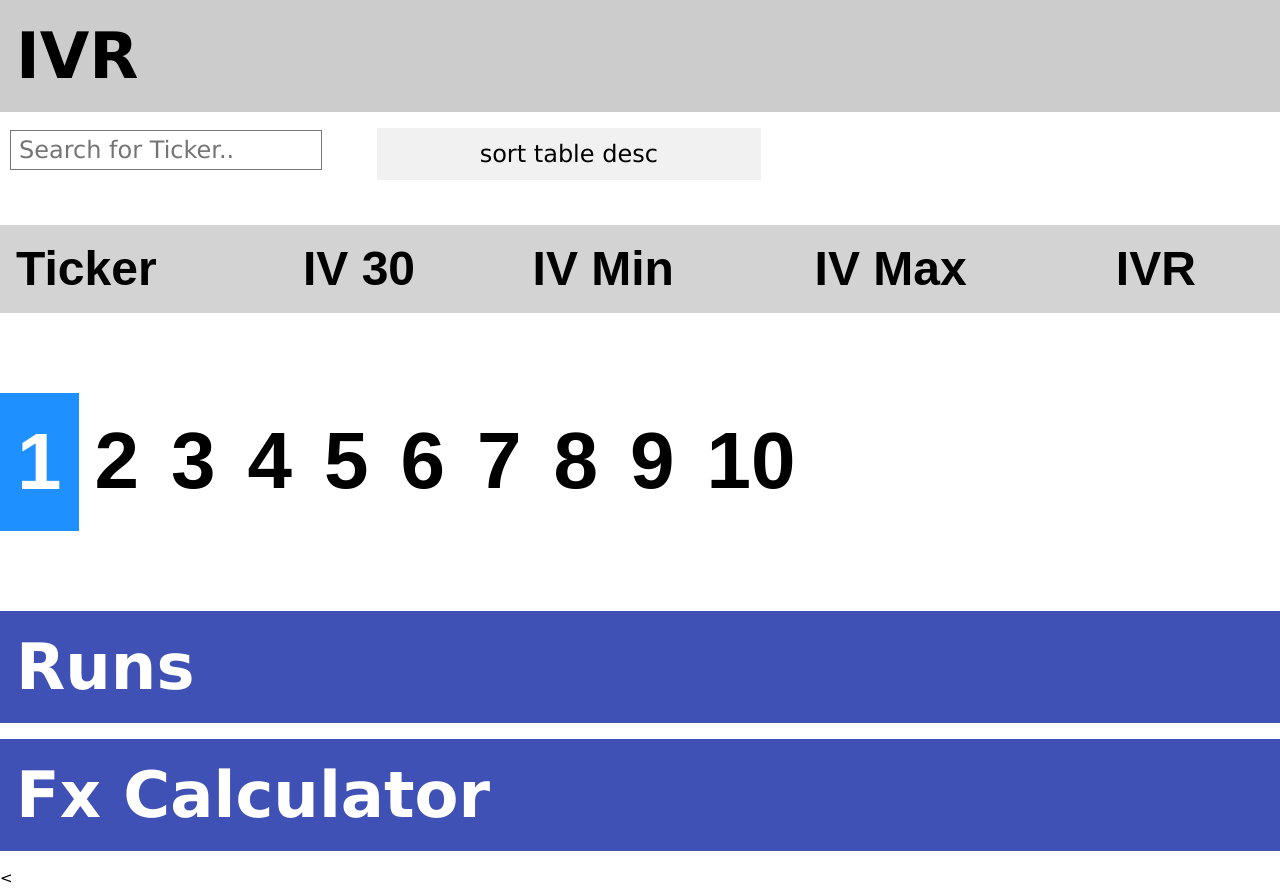
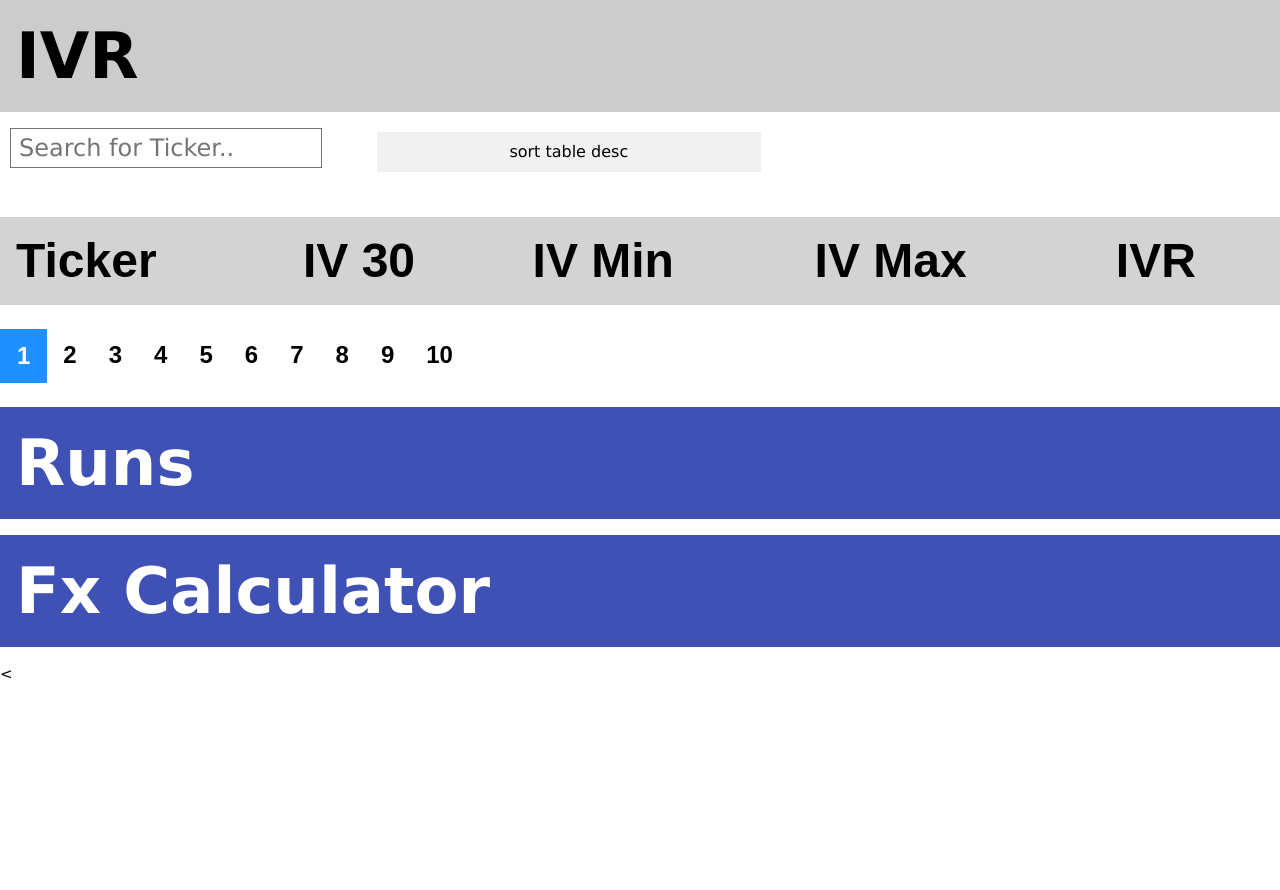
Before and after one commit to scsmss103/js-v9vyrj, a website with bundled scripts: page index.html in a window 1280 px wide. Both pictures are taken after a click on the button "IVR". After the commit the page ends 800 px from the top, so only its background shows below. Built offline with nearby package versions, Linux system fonts and the light colour scheme; no server answers.

Commit message:
2 files modified

```diff
--- a/index.html
+++ b/index.html
@@ -24,7 +24,7 @@
 		<div class='w3-row'>
 			<input type='text' id="myFilter" style='margin-left:10px; font-size:3vh; max-width:50%;'   placeholder="Search for Ticker.."  >
 
-			<button class='w3-button w3-light-grey ' onclick="sort_table()" style="width: 30%; font-size:3vh; margin-left:50px;"> sort table desc
+			<button class='w3-button w3-light-grey ' onclick="sort_table()" style="width: 30%; font-size:2vh; margin-left:50px;"> sort table desc
 	</button>
 
 		</div>
@@ -223,7 +223,7 @@ pos = Math.round(pos*100)/100;
 console.log(pos);
 
 document.getElementById('pos_size').innerHTML = pos;
-document.getElementById('fx_rate').innerHTML = String(fx)+' ('+fx_date+')'
+document.getElementById('fx_rate').innerHTML = String(fx)+' <span style="font-size:0.5em">('+fx_date+')</span>';
 
 });
 }
--- a/style.css
+++ b/style.css
@@ -37,7 +37,7 @@
 			text-decoration: none;
 			transition: background-color .3s;
 			font-family: arial;
-			font-size: 10vh;
+			font-size: 3vh;
 			font-weight: bold;
 
 		}
```
